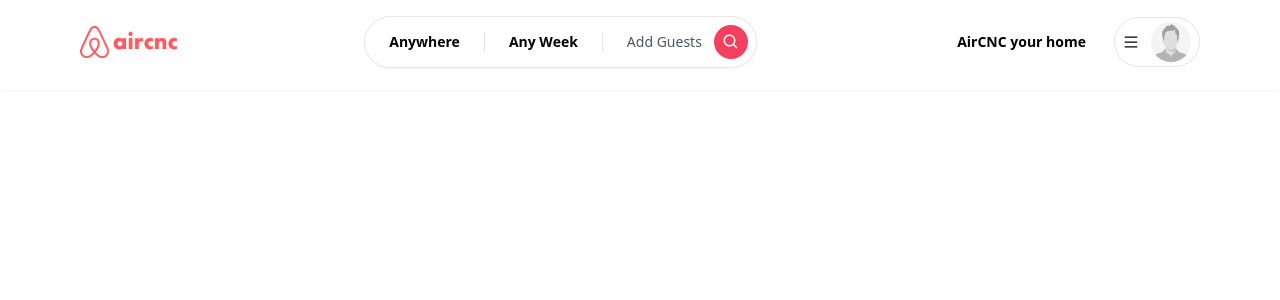
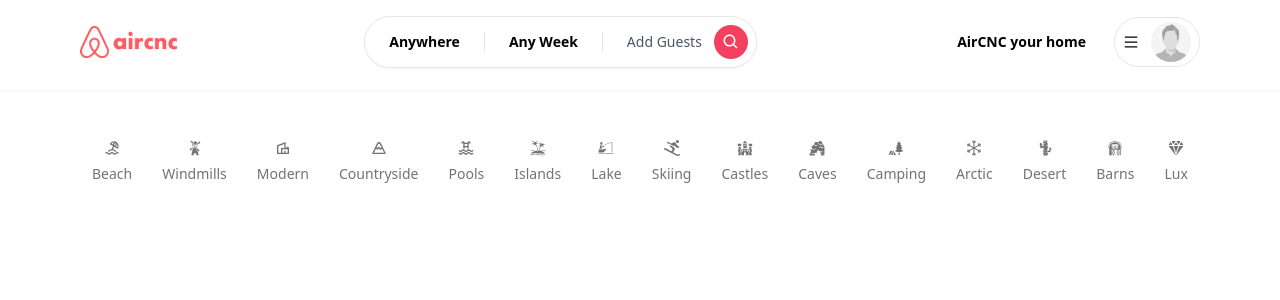
Before and after one commit to AltafHusain22/AirCNC-client, a React (Vite) app: page / in a window 1280 px wide. Shown: the top 300 px of the page. Built offline with nearby package versions, Linux system fonts and the light colour scheme.

Commit message:
category box added

```diff
--- a/src/Layouts/Main.jsx
+++ b/src/Layouts/Main.jsx
@@ -6,7 +6,9 @@
 	return (
 		<>
 			<MainNav></MainNav>
-			<Outlet></Outlet>
+			<div className='pt-28 pb-20'>
+				<Outlet></Outlet>
+			 </div>
 		</>
 	);
 };
--- /dev/null
+++ b/src/components/Categories/Categories.jsx
@@ -0,0 +1,21 @@
+import React from 'react';
+import { categories } from './categoriesData';
+import CategoryBox from './CategoryBox';
+
+const Categories = () => {
+	console.log(categories)
+	return (
+		<div className='flex flex-row items-center justify-between overflow-x-auto pt-4'>
+			{
+
+				categories.map(category => <>
+
+					<CategoryBox label={ category.label } icon={category.icon} key={category.label}></CategoryBox>
+				</>)
+
+			}
+		</div>
+	);
+};
+
+export default Categories;
--- /dev/null
+++ b/src/components/Categories/CategoryBox.jsx
@@ -0,0 +1,15 @@
+import React from 'react';
+
+const CategoryBox = ({ label, icon: Icon }) => {
+	console.log(label)
+	return (
+		<div className='flex flex-col justify-center items-center gap-2 p-3 border-b-2 hover:text-neutral-800 border-transparent text-neutral-500 '>
+			<Icon></Icon>
+			<div className='text-sm font-medium'>
+				{label}
+			</div>
+		</div>
+	);
+};
+
+export default CategoryBox;
--- /dev/null
+++ b/src/components/Categories/categoriesData.js
@@ -0,0 +1,93 @@
+import { TbBeach, TbMountain, TbPool } from 'react-icons/tb'
+import {
+  GiBarn,
+  GiBoatFishing,
+  GiCactus,
+  GiCastle,
+  GiCaveEntrance,
+  GiForestCamp,
+  GiIsland,
+  GiWindmill,
+} from 'react-icons/gi'
+import { FaSkiing } from 'react-icons/fa'
+import { BsSnow } from 'react-icons/bs'
+import { IoDiamond } from 'react-icons/io5'
+import { MdOutlineVilla } from 'react-icons/md'
+
+export const categories = [
+  {
+    label: 'Beach',
+    icon: TbBeach,
+    description: 'This property is close to the beach!',
+  },
+  {
+    label: 'Windmills',
+    icon: GiWindmill,
+    description: 'This property is has windmills!',
+  },
+  {
+    label: 'Modern',
+    icon: MdOutlineVilla,
+    description: 'This property is modern!',
+  },
+  {
+    label: 'Countryside',
+    icon: TbMountain,
+    description: 'This property is in the countryside!',
+  },
+  {
+    label: 'Pools',
+    icon: TbPool,
+    description: 'This is property has a beautiful pool!',
+  },
+  {
+    label: 'Islands',
+    icon: GiIsland,
+    description: 'This property is on an island!',
+  },
+  {
+    label: 'Lake',
+    icon: GiBoatFishing,
+    description: 'This property is near a lake!',
+  },
+  {
+    label: 'Skiing',
+    icon: FaSkiing,
+    description: 'This property has skiing activities!',
+  },
+  {
+    label: 'Castles',
+    icon: GiCastle,
+    description: 'This property is an ancient castle!',
+  },
+  {
+    label: 'Caves',
+    icon: GiCaveEntrance,
+    description: 'This property is in a spooky cave!',
+  },
+  {
+    label: 'Camping',
+    icon: GiForestCamp,
+    description: 'This property offers camping activities!',
+  },
+  {
+    label: 'Arctic',
+    icon: BsSnow,
+    description: 'This property is in arctic environment!',
+  },
+  {
+    label: 'Desert',
+    icon: GiCactus,
+    description: 'This property is in the desert!',
+  },
+  {
+    label: 'Barns',
+    icon: GiBarn,
+    description: 'This property is in a barn!',
+  },
+  {
+    label: 'Lux',
+    icon: IoDiamond,
+    description: 'This property is brand new and luxurious!',
+  },
+]
--- a/src/main.jsx
+++ b/src/main.jsx
@@ -7,12 +7,17 @@
 } from "react-router-dom";
 import Main from './Layouts/Main';
 import AuthProvider from './Providers/AuthProvider';
+import Home from './pages/Home/Home';
 
 
 const router = createBrowserRouter([
   {
     path: "/",
     element: <Main></Main>,
+    children: [{
+      path: '/',
+      element: <Home></Home>
+    }]
   },
 ]);
 
--- /dev/null
+++ b/src/pages/About/About.jsx
@@ -0,0 +1,11 @@
+import React from 'react';
+
+const About = () => {
+	return (
+		<div>
+
+		</div>
+	);
+};
+
+export default About;
--- /dev/null
+++ b/src/pages/Home/Home.jsx
@@ -0,0 +1,15 @@
+import React from 'react';
+import Categories from '../../components/Categories/Categories';
+import Container from '../../components/Shared/Container/Container';
+
+const Home = () => {
+	return (
+		<>
+			<Container>
+			  <Categories></Categories>
+			</Container>
+		</>
+	);
+};
+
+export default Home;
```
